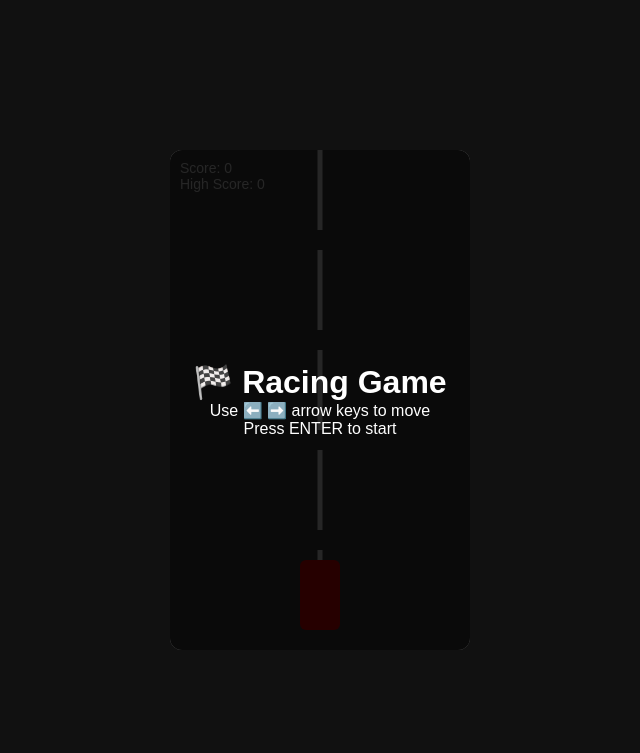
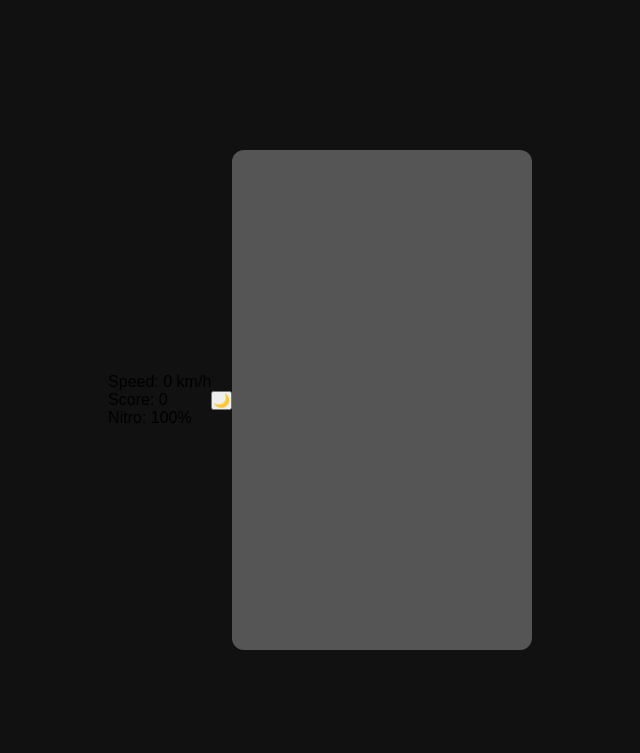
Before and after one commit to operationsicawnic-max/Racing, a plain HTML site: page index.html in a window 1280 px wide. Shown: the whole page, without its empty margins (320-960 px from the left). Drawn offline with Linux system fonts and the light colour scheme.

Commit message:
Update index.html

```diff
--- a/index.html
+++ b/index.html
@@ -2,26 +2,26 @@
 <html lang="en">
 <head>
   <meta charset="UTF-8">
-  <title>Arcade Racing Game</title>
+  <title>Velocity Racer</title>
   <link rel="stylesheet" href="style.css">
 </head>
-<body>
+<body class="day">
 
-  <div class="game">
-    <div class="score">
-      Score: <span id="score">0</span><br>
-      High Score: <span id="highScore">0</span>
-    </div>
+<div class="hud">
+  <div>Speed: <span id="speed">0</span> km/h</div>
+  <div>Score: <span id="score">0</span></div>
+  <div>Nitro: <span id="nitro">100</span>%</div>
+</div>
 
-    <div class="start-screen" id="startScreen">
-      <h1>🏁 Racing Game</h1>
-      <p>Use ⬅️ ➡️ arrow keys to move</p>
-      <p>Press ENTER to start</p>
-    </div>
+<button class="mode-btn" onclick="toggleMode()">🌙</button>
 
-    <div class="road" id="road"></div>
-  </div>
+<div class="game">
+  <canvas id="gameCanvas" width="400" height="600"></canvas>
+</div>
 
-  <script src="script.js"></script>
+<audio id="engineSound" src="assets/engine.mp3" loop></audio>
+<audio id="crashSound" src="assets/crash.mp3"></audio>
+
+<script src="script.js"></script>
 </body>
 </html>
```
